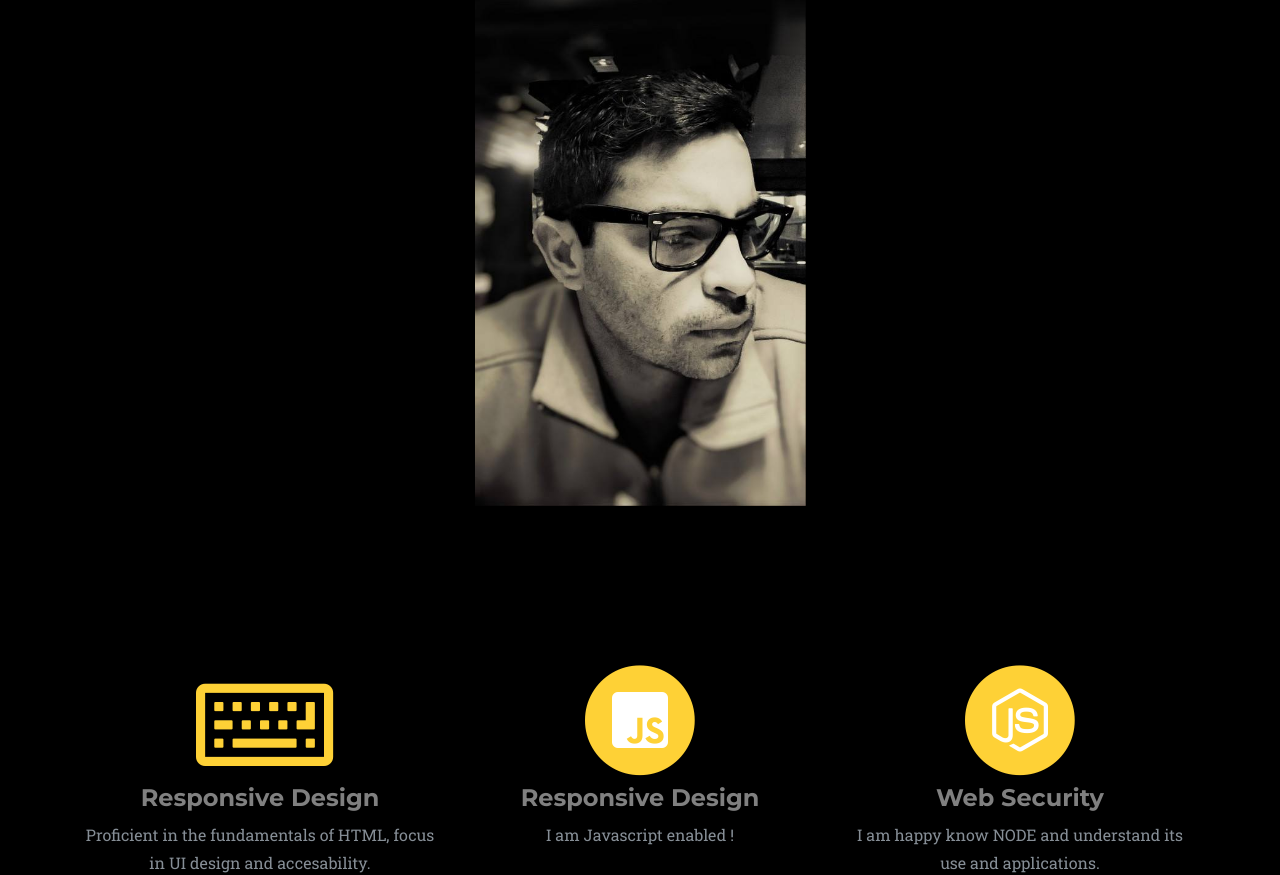
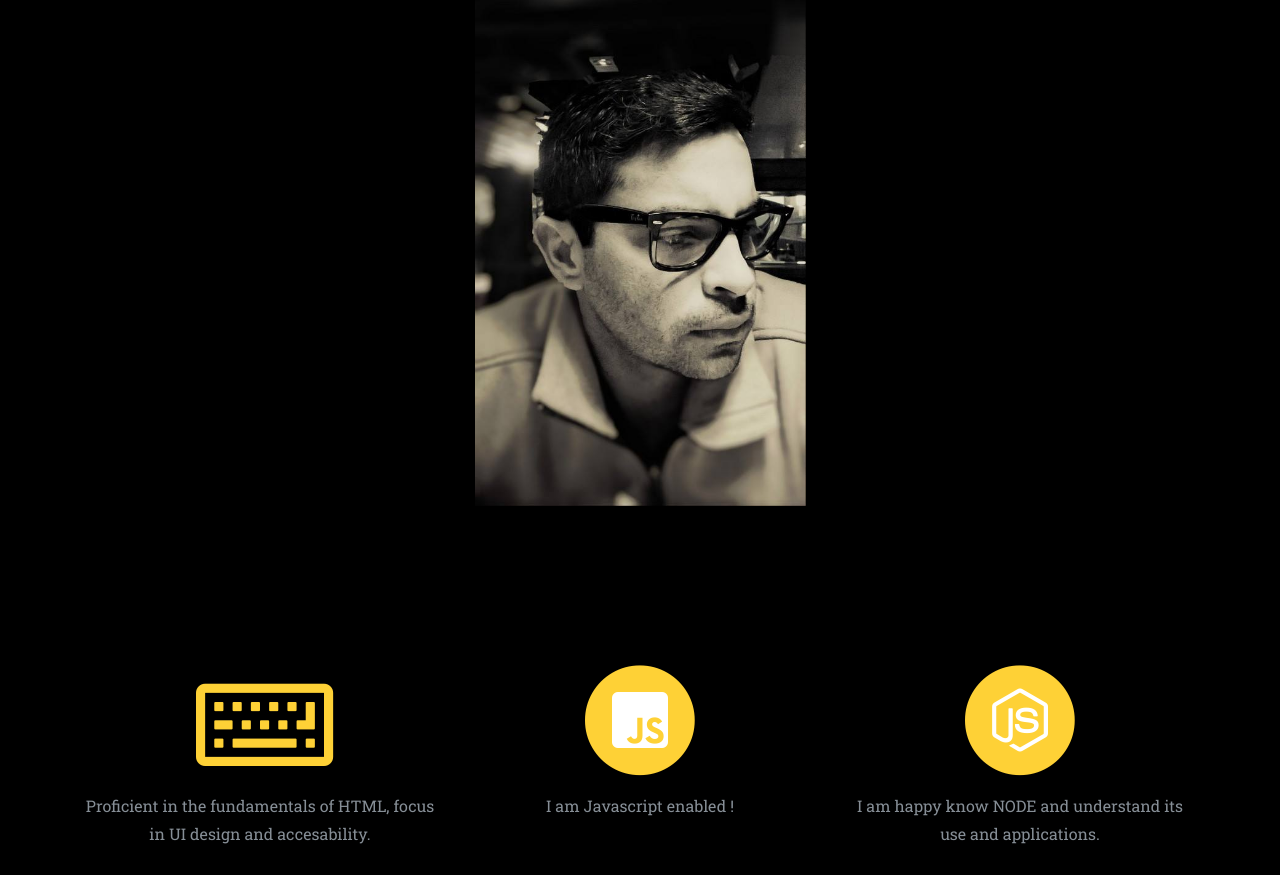
Before and after one commit to Bunsin27/-almost-EMPLOYER-READY, a plain HTML site: page real portfolio/index.html in a window 1280 px wide. Shown: the part 84-959 px from the top of the page. Drawn offline with nearby package versions, Linux system fonts and the light colour scheme; a web font is replaced by a local one.

Commit message:
small changes to txt

```diff
--- a/real portfolio/index.html
+++ b/real portfolio/index.html
@@ -52,7 +52,7 @@
             <div class="row text-center">
                 <div class="col-md-4"><span class="fa-stack fa-4x"><i
                             class="fa fa-keyboard-o fa-stack-2x text-primary"></i></span>
-                    <h4 class="text-white-50 section-heading">Responsive Design</h4>
+                    <h4 class="text-white-50 section-heading"></h4>
                     <h4 class="section-heading"></h4>
                     <p class="text-muted">Proficient in the fundamentals of HTML, focus in UI design and accesability.
                     </p>
@@ -61,13 +61,13 @@
                 <div class="col-md-4"><span class="fa-stack fa-4x"><i
                             class="fa fa-circle fa-stack-2x text-primary"></i><i
                             class="fab fa-js-square fa-stack-1x fa-inverse"></i></span>
-                    <h4 class="text-white-50 section-heading">Responsive Design</h4>
+                    <h4 class="text-white-50 section-heading"></h4>
                     <p class="text-muted">I am Javascript enabled !</p>
                 </div>
                 <div class="col-md-4"><span class="fa-stack fa-4x"><i
                             class="fa fa-circle fa-stack-2x text-primary"></i><i
                             class="fab fa-node-js fa-stack-1x fa-inverse"></i></span>
-                    <h4 class="text-white-50 section-heading">Web Security</h4>
+                    <h4 class="text-white-50 section-heading"></h4>
                     <p class="text-muted">I am happy know NODE and understand its use and applications.</p>
                 </div>
             </div>
@@ -190,7 +190,7 @@
                                 <div class="timeline-body">
                                     <p class="text-muted">My real eye opener came as a group project with the
                                         development class im in. With a set task(/UI/), I tackled problems and
-                                        determined solutions to make a funtioning app and website.</p>
+                                        determined solutions to make a functioning app and website.</p>
                                 </div>
                             </div>
                         </li>
```
